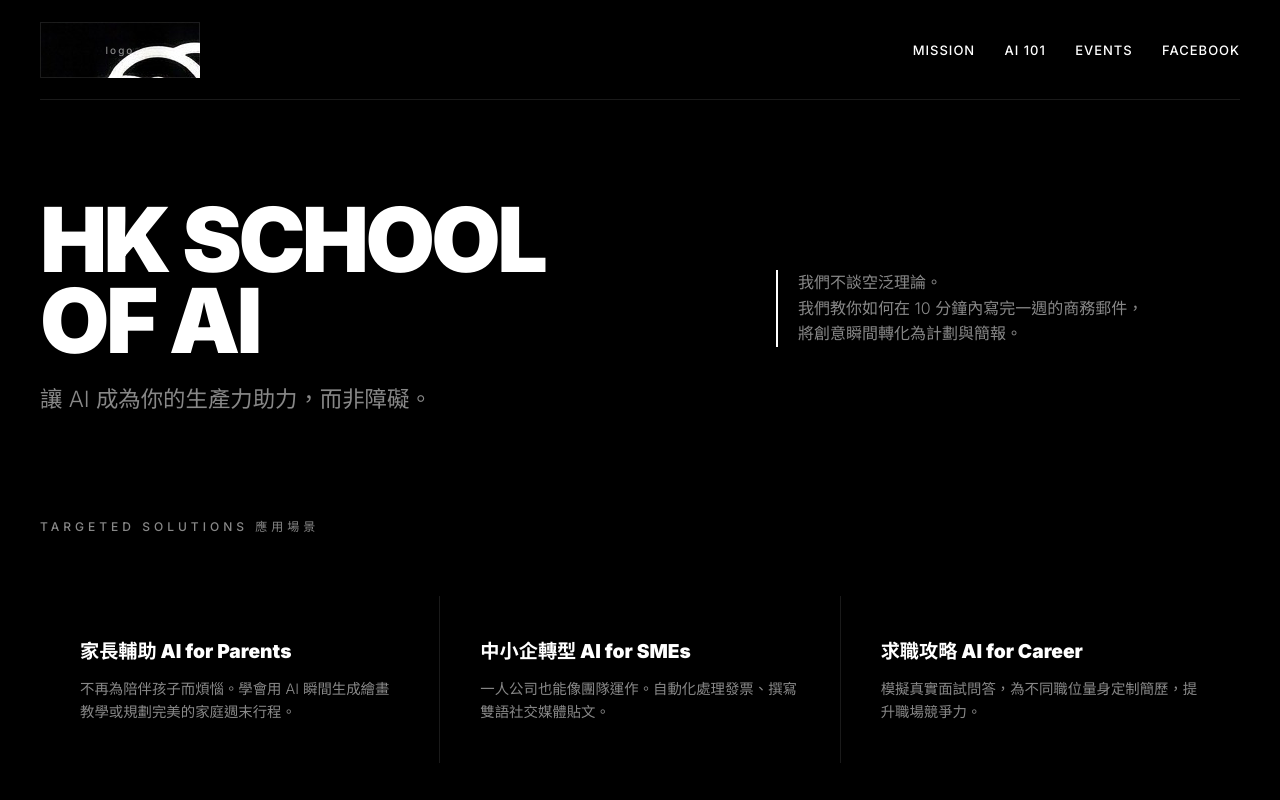
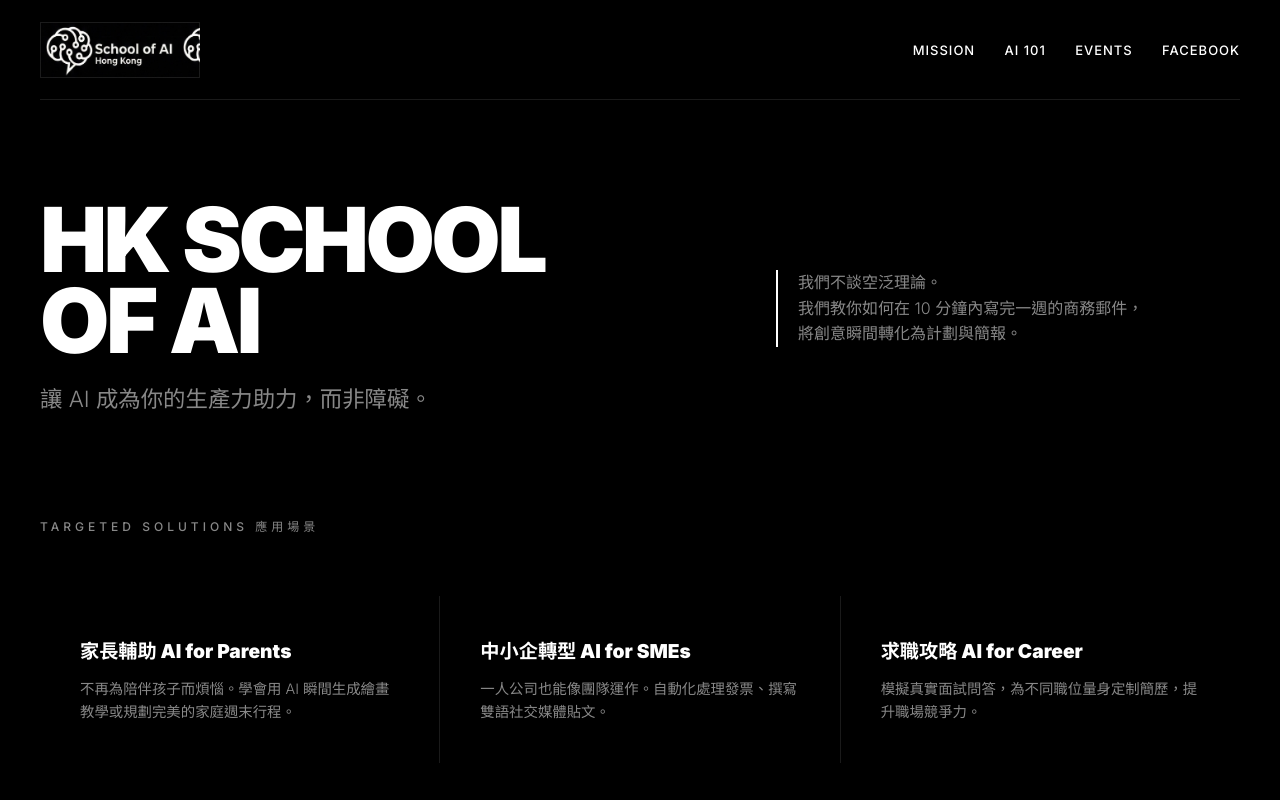
Before and after one commit to NewJerseyStyle/soai-landing, a plain HTML site: page index.html in a window 1280 px wide. Shown: the top 800 px of the page. Drawn offline with Linux system fonts and the light colour scheme.

Commit message:
Update index.html

```diff
--- a/index.html
+++ b/index.html
@@ -44,6 +44,7 @@
             width: 160px;
             height: 56px;
             background: url('logo.jpeg');
+            background-size: contain;
             display: flex;
             align-items: center;
             justify-content: center;
@@ -166,7 +167,7 @@
 
     <div class="container">
         <header>
-            <div class="logo-rect">logo</div>
+            <div class="logo-rect"></div>
             <nav class="nav-links">
                 <a href="#about">Mission</a>
                 <a href="#rthk">AI 101</a>
```
